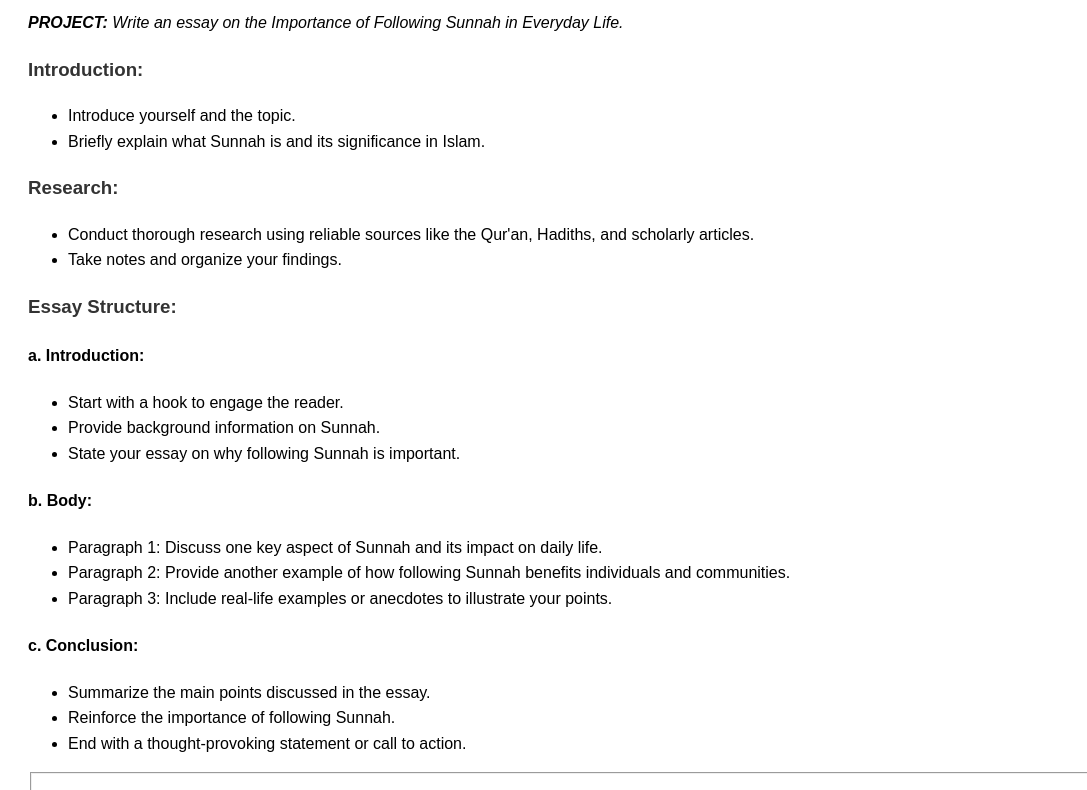
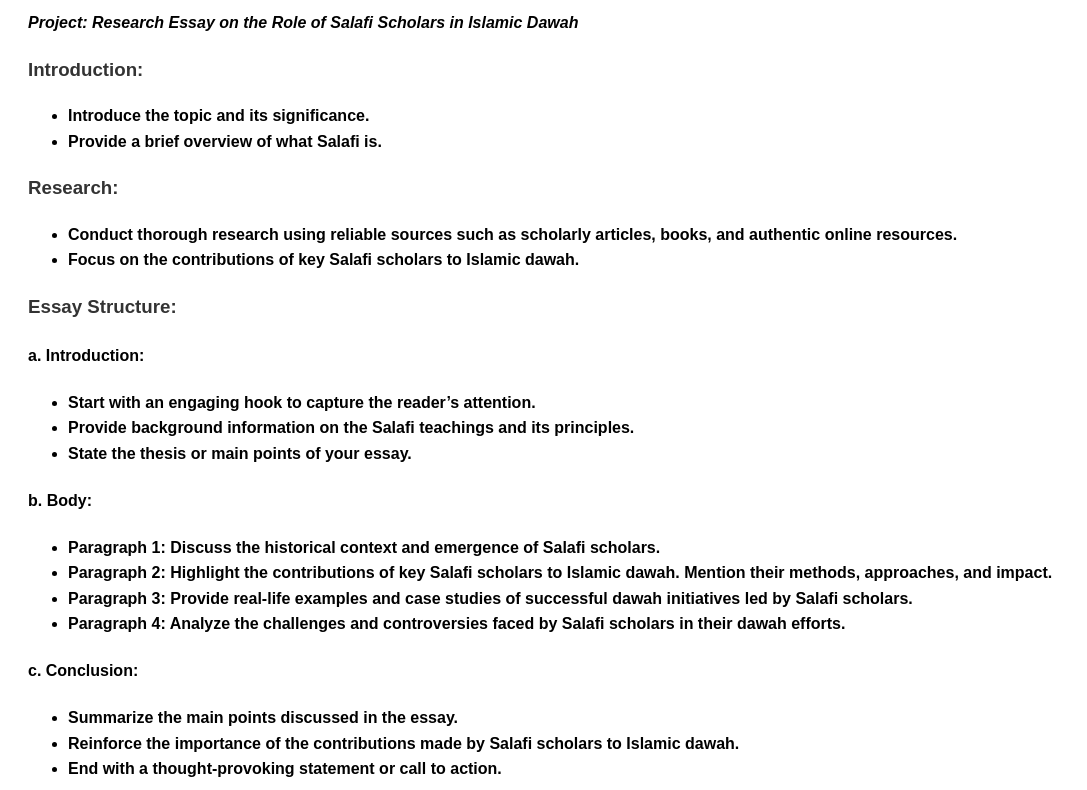
Before and after one commit to krisnaadpra/englishprojectgrade12th, a plain HTML site: page index.html in a window 1280 px wide. Shown: the part 68-858 px from the top of the page, without its empty margins (0-1087 px from the left). Drawn offline with Linux system fonts and the light colour scheme.

Commit message:
index.html

```diff
--- a/index.html
+++ b/index.html
@@ -3,7 +3,7 @@
 <head>
     <meta charset="UTF-8">
     <meta name="viewport" content="width=device-width, initial-scale=1.0">
-    <title>English Project (Grade 11th)</title>
+    <title>English Project (Grade 12th)</title>
     <style>
         body {
             font-family: Arial, sans-serif;
@@ -19,35 +19,36 @@
 </head>
 <body>
     <div class="blog-post">
-        <h2>English Project (Grade 11th)</h2>
-          <p><i><b>PROJECT:</b> Write an essay on the Importance of Following Sunnah in Everyday Life.</i></p>
+        <h2>English Project (Grade 12th)</h2>
+          <p><i><b>Project: Research Essay on the Role of Salafi Scholars in Islamic Dawah</i></p>
         <h3>Introduction: </h3>
         <ul>
-          <li>Introduce yourself and the topic.</li>
-          <li>Briefly explain what Sunnah is and its significance in Islam.</li>
+          <li>Introduce the topic and its significance.</li>
+          <li>Provide a brief overview of what Salafi is.</li>
         </ul>
         <h3>Research: </h3>
         <ul>
-          <li>Conduct thorough research using reliable sources like the Qur'an, Hadiths, and scholarly articles.</li>
-          <li>Take notes and organize your findings.</li>
+          <li>Conduct thorough research using reliable sources such as scholarly articles, books, and authentic online resources.</li>
+          <li>Focus on the contributions of key Salafi scholars to Islamic dawah.</li>
         </ul>
         <h3>Essay Structure: </h3>
         <h4>a. Introduction: </h4>
         <ul>
-          <li>Start with a hook to engage the reader.</li>
-          <li>Provide background information on Sunnah.</li>
-          <li>State your essay on why following Sunnah is important.</li>
+          <li>Start with an engaging hook to capture the reader’s attention.</li>
+          <li>Provide background information on the Salafi teachings and its principles.</li>
+          <li>State the thesis or main points of your essay.</li>
         </ul>
         <h4>b. Body: </h4>
         <ul>
-          <li>Paragraph 1: Discuss one key aspect of Sunnah and its impact on daily life.</li>
-          <li>Paragraph 2: Provide another example of how following Sunnah benefits individuals and communities.</li>
-          <li>Paragraph 3: Include real-life examples or anecdotes to illustrate your points.</li>
+          <li>Paragraph 1: Discuss the historical context and emergence of Salafi scholars.</li>
+          <li>Paragraph 2: Highlight the contributions of key Salafi scholars to Islamic dawah. Mention their methods, approaches, and impact.</li>
+          <li>Paragraph 3: Provide real-life examples and case studies of successful dawah initiatives led by Salafi scholars.</li>
+          <li>Paragraph 4: Analyze the challenges and controversies faced by Salafi scholars in their dawah efforts.</li>
         </ul>
         <h4>c. Conclusion: </h4>
         <ul>
           <li>Summarize the main points discussed in the essay.</li>
-          <li>Reinforce the importance of following Sunnah.</li>
+          <li>Reinforce the importance of the contributions made by Salafi scholars to Islamic dawah.</li>
           <li>End with a thought-provoking statement or call to action.</li>
         </ul>
         </fieldset>
```
